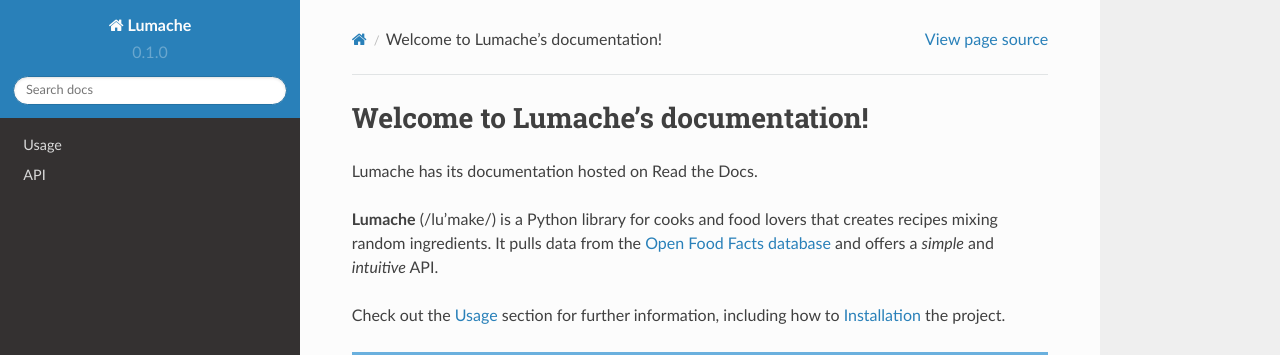
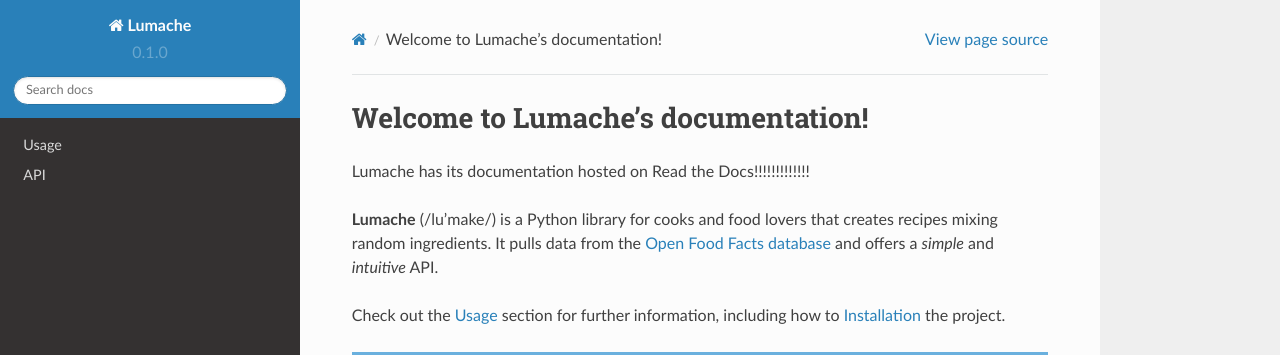
Before and after one commit to har23k/readthedocs, a Sphinx documentation site: the page built from docs/source/index.rst, in a window 1280 px wide. Shown: the top 355 px of the page. Built offline with Sphinx 7.4.7 and the Read the Docs theme 2.0.0, drawn with Linux system fonts in a browser that asks for light colours.

```diff
--- a/docs/source/index.rst
+++ b/docs/source/index.rst
@@ -1,6 +1,6 @@
 Welcome to Lumache's documentation!
 ===================================
-Lumache has its documentation hosted on Read the Docs.
+Lumache has its documentation hosted on Read the Docs!!!!!!!!!!!!!
 
 **Lumache** (/lu'make/) is a Python library for cooks and food lovers
 that creates recipes mixing random ingredients.
```
